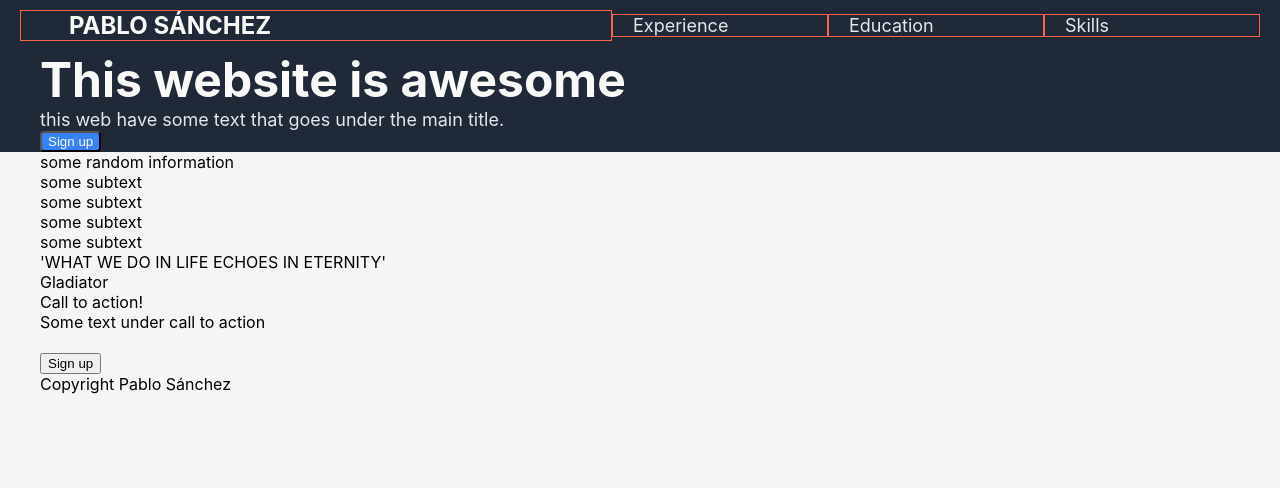
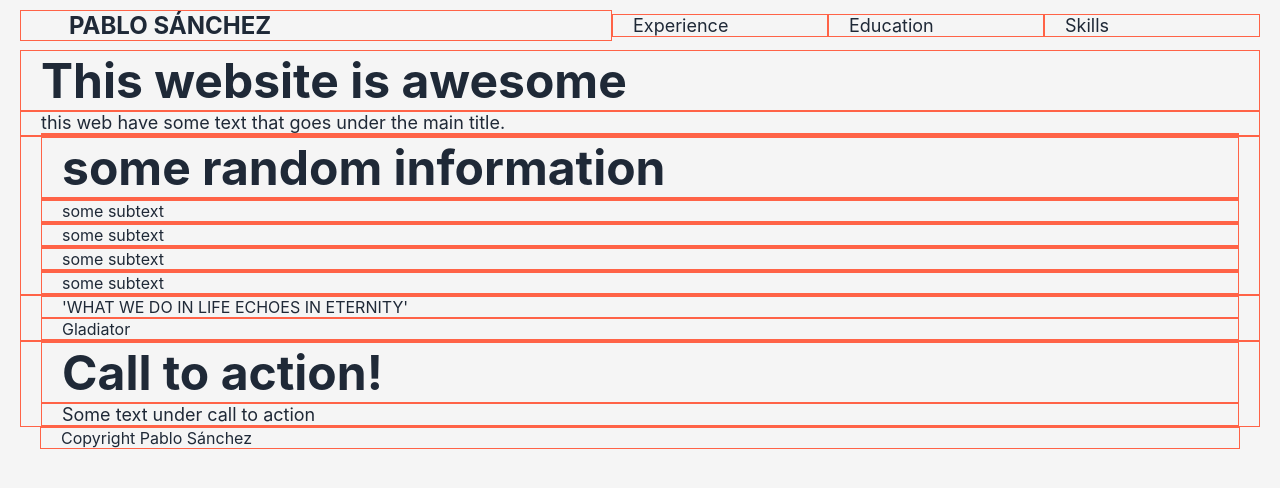
Before and after one commit to pabsannav1/pabsannav1.github.io, a plain HTML site: page index.html in a window 1280 px wide. Drawn offline with Linux system fonts and the light colour scheme.

Commit message:
style and remove buttons

```diff
--- a/style.css
+++ b/style.css
@@ -16,8 +16,8 @@ div {
 }
 
 .header {
-    background-color: #1F2937;
-    color: whitesmoke;
+    background-color: whitesmoke;
+    color: #1F2937;
     height: 50px;
     display: -webkit-flex;
     display:         flex;
@@ -37,39 +37,29 @@ div {
 
 .header .name {
     font-size: 24px;
-    color: #f9faf8;
     flex: 3;
     padding-left: 2em;
     font-weight: bolder;
 }
 
 .header .link {
-    color: #e5e7eb;
     font-size: 18px;
 }
 
 .first {
-    background-color: #1F2937;
-    color: whitesmoke;
+    background-color: whitesmoke;
+    color: #1F2937;
 }
 
 .first div {
-
+    border: 1px solid tomato;
 }
 
 .first .big {
     font-size: 48px;
     font-weight: bold;
-    color: #f9faf8;
 }
 
 .first .text {
     font-size: 18px;
-    color: #e5e7eb;
 }
-
-.first .button {
-    color: #f9faf8;
-    background-color: #3882f6;
-    border-radius: 0.3em;
-}
```
Also changed, not shown: index.html (+0 -2 lines).
